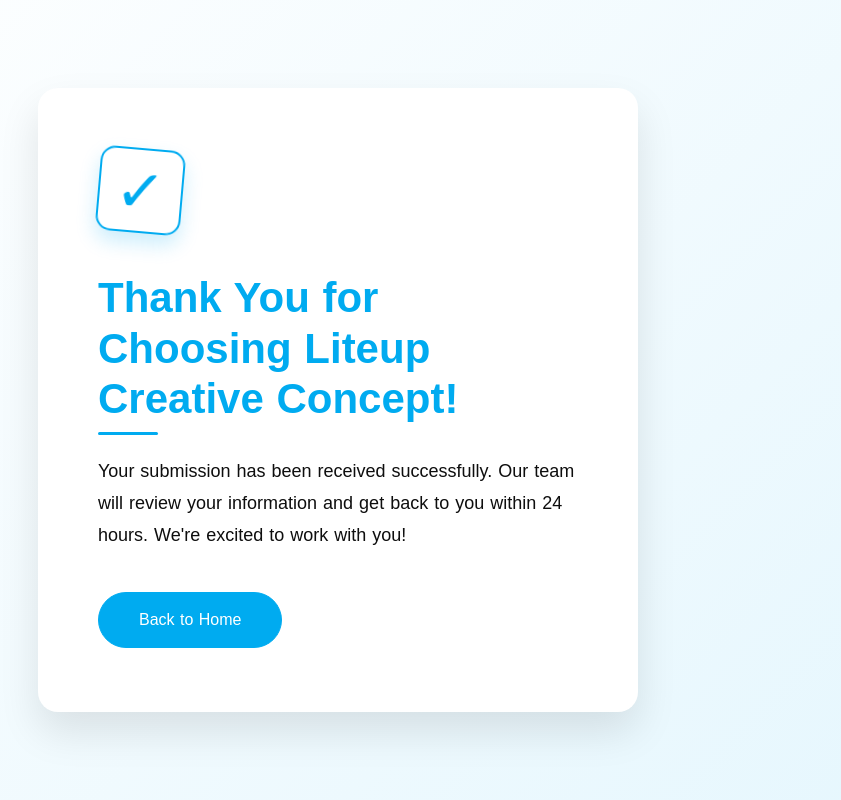
After one commit to main-smartking/liteup-creative, a PHP site: page /thank_you.php in a window 1280 px wide. The commit adds this page. Shown: the whole page, without its empty margins (302-1143 px from the left). Run offline with PHP 8.4, Linux system fonts and the light colour scheme.

Commit message:
updating

```diff
--- a/index.php
+++ b/index.php
@@ -47,7 +47,7 @@
         <div class="homepage">
             <!-- Hero Content -->
             <div class="hero-content">
-                <h1 class="mb20">Your Businesses,<br>Our Perfect Customers</h1>
+                <h1 class="mb20">Connecting Businesses,<br>With Perfect Customers</h1>
                 <p>Expand your reach, boost sales, and unlock growth with compelling offers
                    that deliver results. Drive customer engagement and success with strategies
                    designed to grow your brand.</p>
--- /dev/null
+++ b/thank_you.php
@@ -0,0 +1,168 @@
+<!DOCTYPE html>
+<html lang="en">
+<head>
+    <meta charset="UTF-8">
+    <meta name="viewport" content="width=device-width, initial-scale=1.0">
+    <title>Thank You - Liteup Creative</title>
+    <link rel="icon" href="assets/images/favicon.png" type="image/png">
+    <link rel="stylesheet" href="assets/css/variables.css">
+    <link rel="stylesheet" href="assets/css/utilities.css">
+    <style>
+        @keyframes slideUp {
+            from { transform: translateY(30px); opacity: 0; }
+            to { transform: translateY(0); opacity: 1; }
+        }
+
+        @keyframes checkmark {
+            0% {
+                transform: scale(0) rotate(5deg);
+            }
+            50% {
+                transform: scale(1.2) rotate(5deg);
+            }
+            100% {
+                transform: scale(1) rotate(5deg);
+            }
+        }
+
+        .thank-you-container {
+            min-height: 100vh;
+            display: flex;
+            align-items: center;
+            justify-content: center;
+            padding: 20px;
+            background: linear-gradient(135deg, var(--clr-white) 0%, var(--clr-sky-blue2) 100%);
+        }
+
+        .thank-you-content {
+            max-width: 600px;
+            padding: 60px;
+            border-radius: 20px;
+            background: var(--clr-white);
+            box-shadow: 0 20px 40px rgba(0,0,0,0.1);
+            text-align: left;
+            animation: slideUp 0.8s ease-out;
+            position: relative;
+            overflow: hidden;
+        }
+
+        .check-icon {
+            width: 85px;
+            height: 85px;
+            background: transparent;
+            border: 2px solid var(--clr-sky-blue);
+            border-radius: 15px; /* Changed from 50% to 15px */
+            display: flex;
+            align-items: center;
+            justify-content: center;
+            margin: 0 0 40px;
+            color: var(--clr-sky-blue);
+            font-size: 60px;
+            animation: checkmark 0.5s ease-out 0.3s both;
+            box-shadow: 0 10px 20px rgba(0,171,240,0.2);
+            transform: rotate(5deg); /* Added slight rotation for visual interest */
+        }
+
+        .title {
+            color: var(--clr-sky-blue);
+            margin-bottom: 30px;
+            font-size: 42px;
+            line-height: 1.2;
+            position: relative;
+            animation: slideUp 0.8s ease-out 0.5s both;
+        }
+
+        .title::after {
+            content: '';
+            position: absolute;
+            bottom: -10px;
+            left: 0;
+            width: 60px;
+            height: 3px;
+            background: var(--clr-sky-blue);
+            border-radius: 2px;
+        }
+
+        .message {
+            color: var(--clr-gray);
+            margin-bottom: 40px;
+            line-height: 1.8;
+            font-size: 18px;
+            animation: slideUp 0.8s ease-out 0.7s both;
+        }
+
+        .home-btn {
+            display: inline-block;
+            padding: 18px 40px;
+            background: var(--clr-sky-blue);
+            color: var(--clr-white);
+            text-decoration: none;
+            border-radius: 50px;
+            transition: all 0.3s ease;
+            font-size: 16px;
+            border: 1px solid var(--clr-sky-blue);
+            animation: slideUp 0.8s ease-out 0.9s both;
+            position: relative;
+            overflow: hidden;
+            z-index: 1;
+        }
+
+        .home-btn::before {
+            content: '';
+            position: absolute;
+            top: 0;
+            left: 0;
+            width: 0;
+            height: 100%;
+            background: var(--clr-white);
+            transition: all 0.3s ease;
+            z-index: -1;
+        }
+
+        .home-btn:hover {
+            color: var(--clr-sky-blue);
+        }
+
+        .home-btn:hover::before {
+            width: 100%;
+        }
+
+        @media (max-width: 768px) {
+            .thank-you-content {
+                padding: 30px;
+                text-align: center;
+            }
+
+            .check-icon {
+                margin: 0 auto 30px;
+            }
+
+            .title {
+                font-size: 32px;
+            }
+
+            .title::after {
+                left: 50%;
+                transform: translateX(-50%);
+            }
+
+            .message {
+                font-size: 16px;
+            }
+        }
+    </style>
+</head>
+<body>
+    <div class="thank-you-container">
+        <div class="thank-you-content">
+            <div class="check-icon">✓</div>
+            <h1 class="title">Thank You for Choosing Liteup Creative Concept!</h1>
+            <p class="message">
+                Your submission has been received successfully. Our team will review your information
+                and get back to you within 24 hours. We're excited to work with you!
+            </p>
+            <a href="index.php" class="home-btn">Back to Home</a>
+        </div>
+    </div>
+</body>
+</html>
```
Also changed, not shown: assets/css/apply.css (+80 -5 lines), client_form.php (+26 -18 lines).
